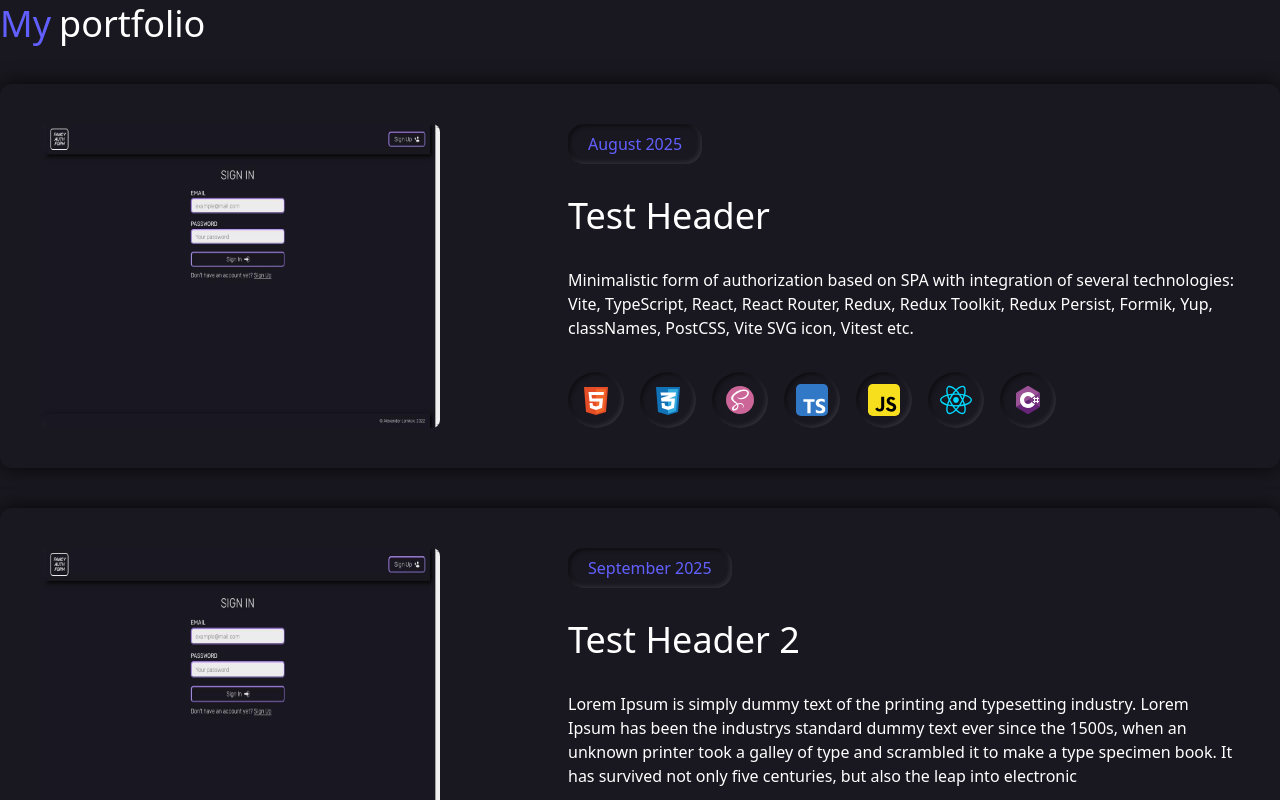
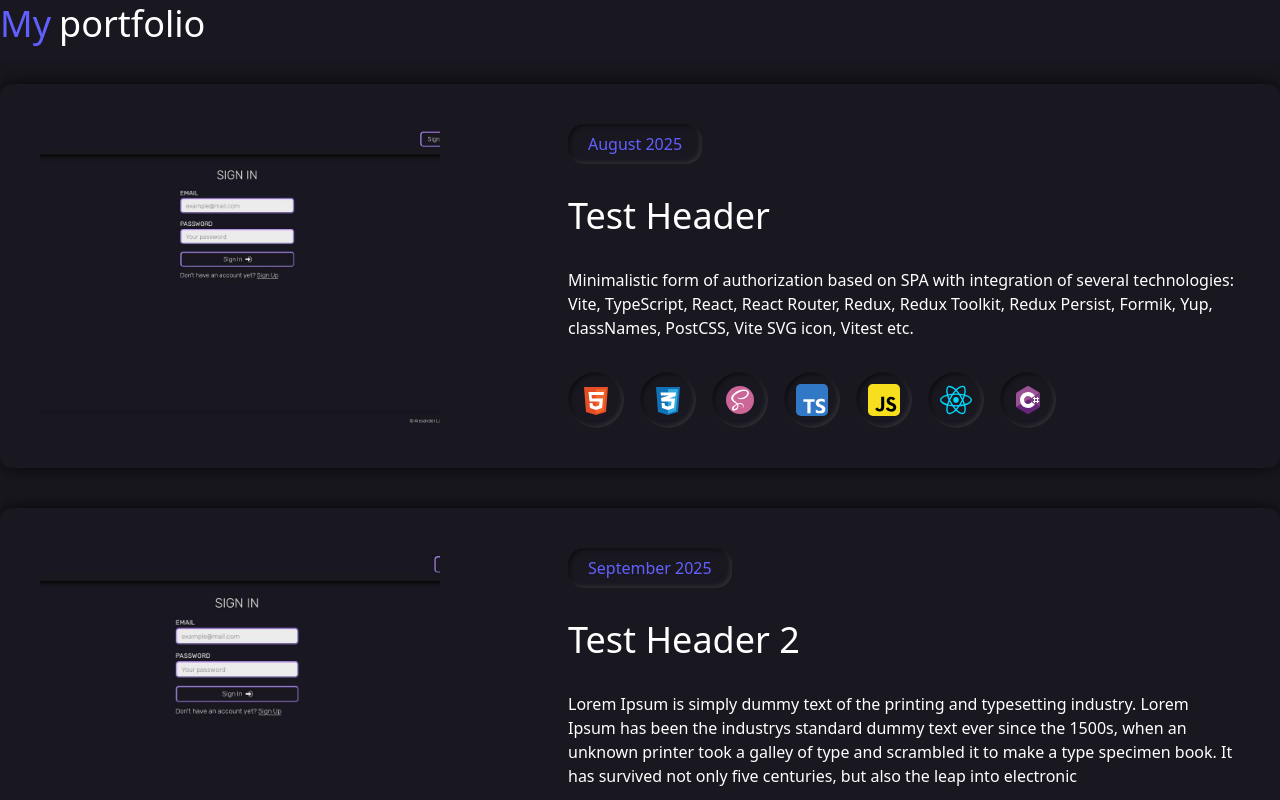
Before and after one commit to lvd536/portfolio, a React (Vite) app: page / in a window 1280 px wide. Shown: the part 1280-2080 px from the top of the page. Built offline with nearby package versions, Linux system fonts and the light colour scheme.

Commit message:
- New Animations and simple fixes - Add open animation on image click - Add hover effect for Portfolio Image - Add object fit on Portfolio image

```diff
--- a/src/components/Portfolio/Modal/Modal.tsx
+++ b/src/components/Portfolio/Modal/Modal.tsx
@@ -7,7 +7,7 @@ export default function Modal() {
     })
     return (
     <div className="flex items-center justify-center fixed top-0 left-0 w-full h-full bg-black/50 z-40" onClick={handleClick}>
-        <img src={image} alt="123"  className="w-1/2 h-auto z-30"/>
+        <img src={image} alt="123"  className="w-1/2 h-auto z-30 animate-custom-modal"/>
     </div>
   )
 }
--- a/src/components/Portfolio/PortfolioCard.tsx
+++ b/src/components/Portfolio/PortfolioCard.tsx
@@ -15,7 +15,7 @@ export default function PortfolioCard({header, dateTime, dateString, description
     }
     return (
         <div className="flex flex-col lg:flex-row bg-custom-light dark:bg-bg-dark gap-[10vw] mt-10 transition-shadow duration-300 shadow-(--box-shadow-custom-2) hover:shadow-(--box-shadow-custom-hover) rounded-xl p-10 animate-custom-bounceY" onClick={handleClick}>
-            <img src={projectImage} alt="" className="w-full lg:max-w-100 max-h-100 rounded-lg"/>
+            <img src={projectImage} alt="" className="w-full lg:max-w-100 max-h-100 rounded-lg duration-300 hover:ring-1 ring-indigo-500/60 object-cover"/>
             <div className="flex flex-col w-full gap-8">
                 <time className="w-fit text-indigo-500 font-medium shadow-(--box-shadow-inset) rounded-2xl p-2 px-5" dateTime={dateTime}>{dateString}</time>
                 <span className="text-4xl text-black dark:text-white">{header}</span>
--- a/src/index.css
+++ b/src/index.css
@@ -17,6 +17,7 @@
     --animate-custom-bounceX-alternative: custom-bounceX-alternative 1s ease-in-out;
     --animate-custom-bounceY: custom-bounceY 1s ease-in-out;
     --animate-custom-typing: typing 4.5s steps(35, end) forwards;
+    --animate-custom-modal: modal .35s ease;
 
     @keyframes custom-bounceX {
       0% {
@@ -59,6 +60,14 @@
         width: 100%;
       }
     }
+     @keyframes modal {
+      0% {
+        scale: 0;
+      }
+      100% {
+        scale: 1;
+      }
+    }
 }
 
 :root {
```
